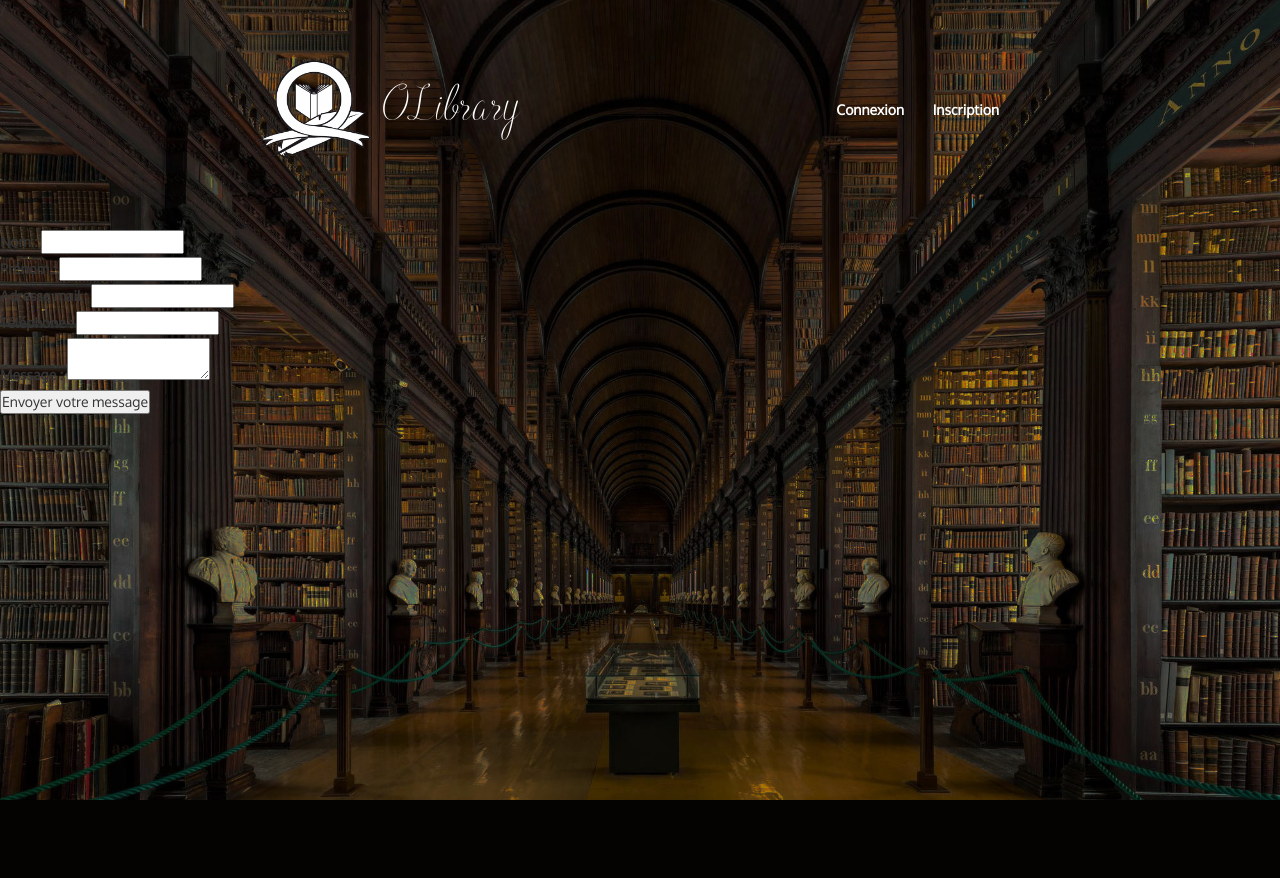
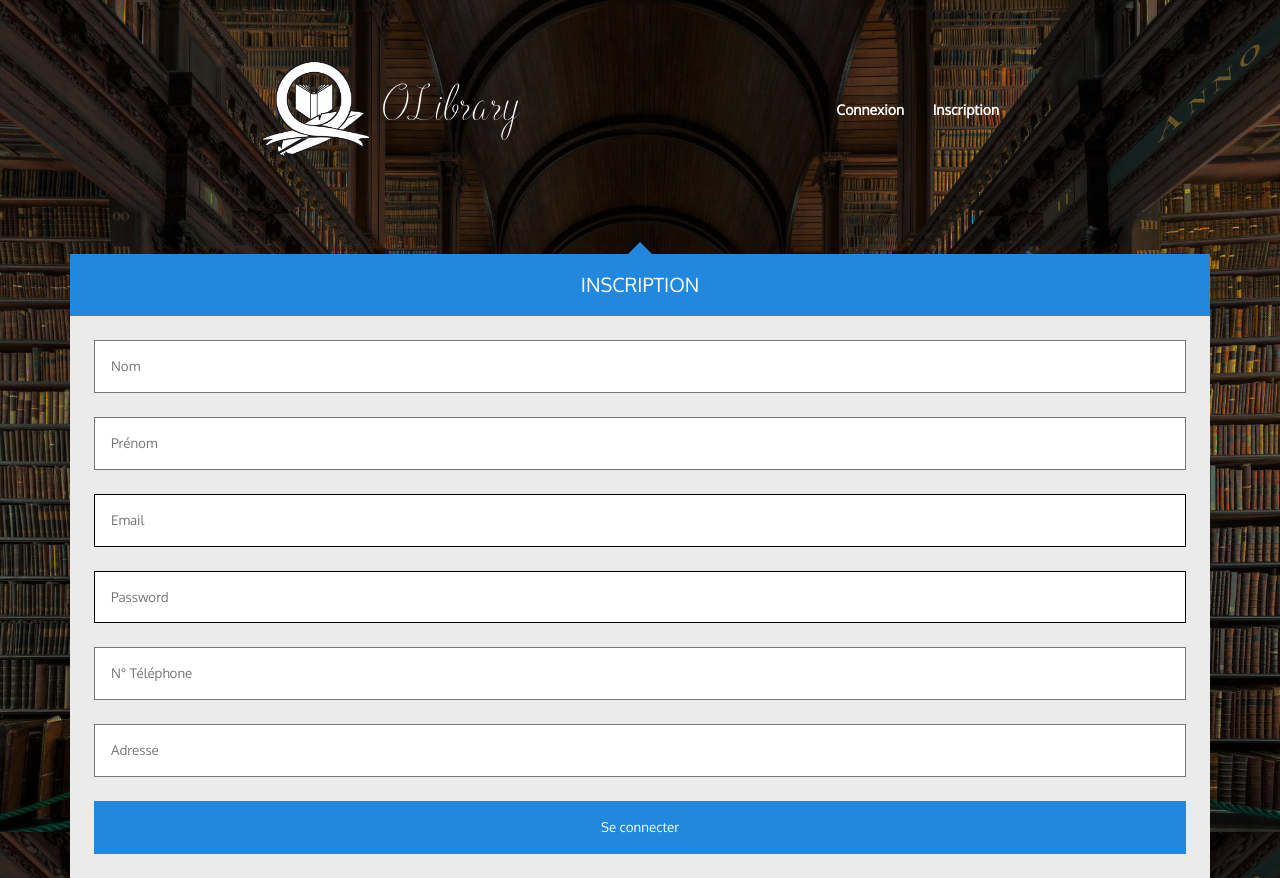
Before and after one commit to guillaumehanotel/OLibrary, a PHP site: page /index.php?page=Contact in a window 1280 px wide. Before the commit the page ends 800 px from the top, so only its background shows below. Run offline with PHP 8.4, Linux system fonts and the light colour scheme.

Commit message:
page contact

```diff
--- a/Etape3/Olibrary/css/style.css
+++ b/Etape3/Olibrary/css/style.css
@@ -225,9 +225,75 @@ footer {
 
 /********************* -4.1- CONTACT ***********************/
 
-#contact {
-
-
+#contact body {
+  background: white;
+  font-family: 'Open Sans', sans-serif;
+}
+#contact.login {
+  width: 400px;
+  margin: 16px auto;
+  font-size: 16px;
+}
+#contact .login-header,
+.login p {
+  margin-top: 0;
+  margin-bottom: 0;
+}
+#contact .login-triangle {
+  width: 0;
+  margin-right: auto;
+  margin-left: auto;
+  border: 12px solid transparent;
+  border-bottom-color: #28d;
+}
+#contact .login-header {
+  background: #28d;
+  padding: 20px;
+  font-size: 1.4em;
+  font-weight: normal;
+  text-align: center;
+  text-transform: uppercase;
+  color: #fff;
+}
+#contact .login-container {
+  background: #ebebeb;
+  padding: 12px;
+}
+#contact .login p {
+  padding: 12px;
+}
+#contact .login input {
+  box-sizing: border-box;
+  display: block;
+  width: 100%;
+  border-width: 1px;
+  border-style: solid;
+  padding: 16px;
+  outline: 0;
+  font-family: inherit;
+  font-size: 0.95em;
+}
+#contact .login input[type="email"],
+.login input[type="password"] {
+  background: #fff;
+  border-color: black;
+  color: #555;
+}
+#contact .login input[type="email"]:focus,
+.login input[type="password"]:focus {
+  border-color: #888;
+}
+#contact .login input[type="submit"] {
+  background: #28d;
+  border-color: transparent;
+  color: #fff;
+  cursor: pointer;
+}
+#contact .login input[type="submit"]:hover {
+  background: #17c;
+}
+#contact .login input[type="submit"]:focus {
+  border-color: #05a;
 }
 
 
--- a/Etape3/Olibrary/views/Contact.php
+++ b/Etape3/Olibrary/views/Contact.php
@@ -1,23 +1,18 @@
 
-<main id="contact">
-    <form action="" method="post">
+<main class="container" id="contact">
+    <div class="login">
+        <div class="login-triangle"></div>
 
-        <label for="nom">Nom :</label>
-        <input type="text" id="nom" name="nom" required="" /> <br>
+        <h2 class="login-header">Inscription</h2>
 
-        <label for="prenom">Prénom :</label>
-        <input type="text" id="prenom" name="prenom" required="" /> <br>
-
-        <label for="courriel">Adresse mail :</label>
-        <input type="email" id="courriel" name="mail" required="" /> <br>
-
-        <label for="telephone">Téléphone :</label>
-        <input type="text" id="telephone" name="phone" /> <br>
-
-        <label for="message">Message :</label>
-        <textarea id="message"></textarea> <br>
-
-        <button type="submit">Envoyer votre message</button>
-
-    </form>
+        <form class="login-container">
+            <p><input type="text" placeholder="Nom"></p>
+            <p><input type="text" placeholder="Prénom"></p>
+            <p><input type="email" placeholder="Email"></p>
+            <p><input type="password" placeholder="Password"></p>
+            <p><input type="text" placeholder="N° Téléphone"></p>
+            <p><input type="text" placeholder="Adresse"></p>
+            <p><input type="submit" value="Se connecter"></p>
+        </form>
+    </div>
 </main>
```
